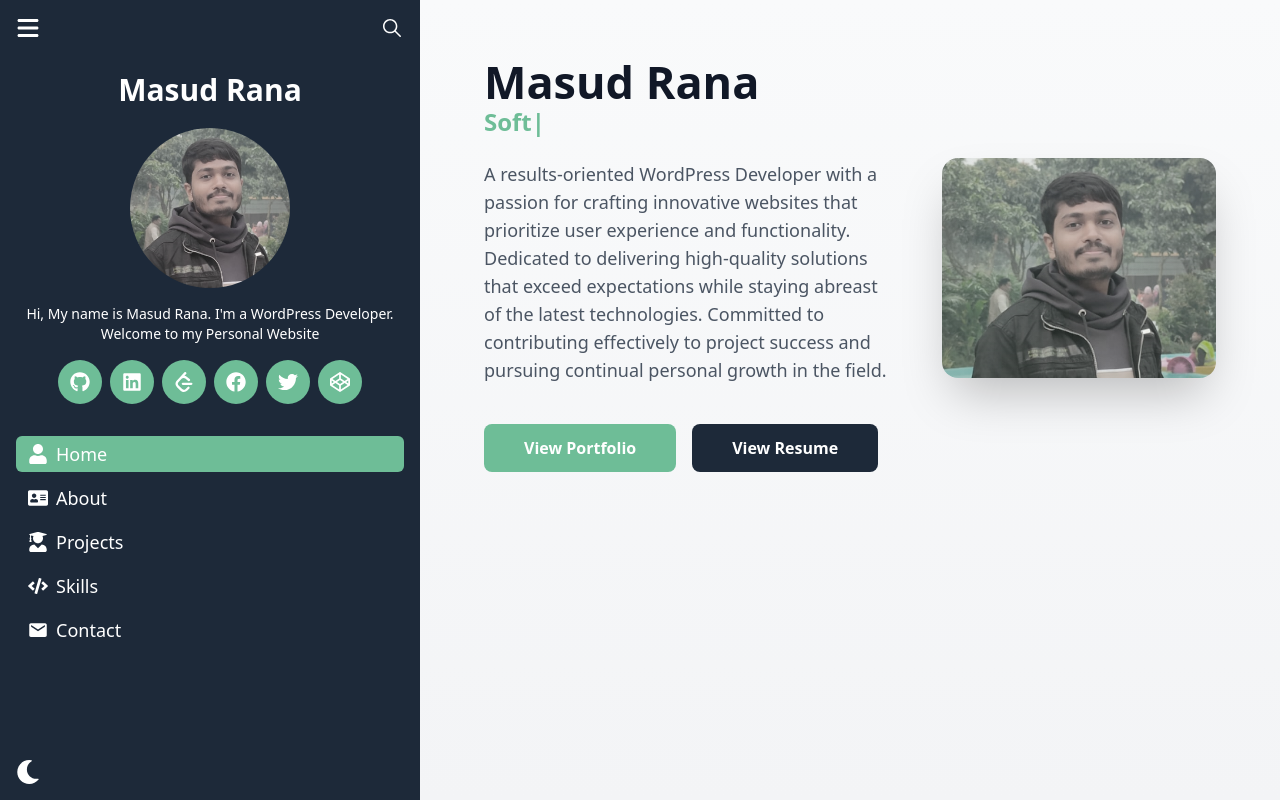
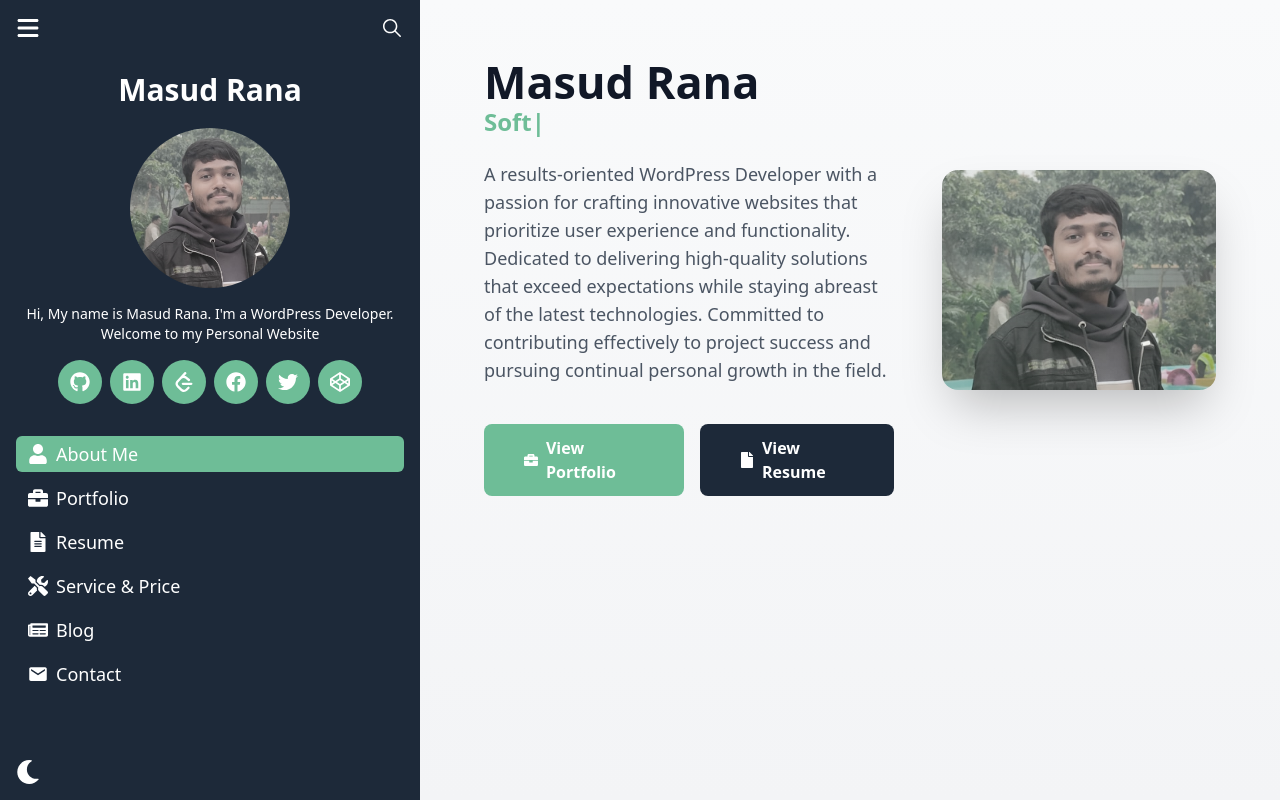
Before and after one commit to pro-masud/React-Portfolio-For-Me, a React (Vite) app: page /about in a window 1280 px wide. Built offline with nearby package versions, Linux system fonts and the light colour scheme.

Commit message:
feat: about us page update

```diff
--- a/src/components/Header.jsx
+++ b/src/components/Header.jsx
@@ -1,9 +1,11 @@
-import { useEffect, useRef } from "react";
+import { useEffect, useRef, useState } from "react";
+import { FaBriefcase, FaFile } from "react-icons/fa";
 import { Typed } from "react-typed";
 import UserImage from "../assets/image/user.png";
 
 const Header = () => {
   const typedRef = useRef(null);
+  const [hoveredButton, setHoveredButton] = useState(null);
 
   useEffect(() => {
     if (typedRef.current) {
@@ -59,15 +61,33 @@ const Header = () => {
               <div className="flex flex-col sm:flex-row gap-4 pt-6 justify-center lg:justify-start">
                 <a
                   href="#"
-                  className="px-8 sm:px-10 py-3 bg-secondary-ur text-white font-semibold rounded-lg hover:bg-opacity-90 hover:shadow-lg transition-all duration-200 transform hover:-translate-y-1"
+                  onMouseEnter={() => setHoveredButton("portfolio")}
+                  onMouseLeave={() => setHoveredButton(null)}
+                  className={`px-8 sm:px-10 py-3 font-semibold rounded-lg transition-all duration-200 transform flex items-center gap-2 justify-center ${
+                    hoveredButton === "portfolio"
+                      ? "bg-secondary-ur text-white shadow-lg -translate-y-1"
+                      : hoveredButton === "resume"
+                        ? "bg-secondary-ur text-white opacity-60"
+                        : "bg-secondary-ur text-white hover:bg-opacity-90 hover:shadow-lg hover:-translate-y-1"
+                  }`}
                 >
+                  <FaBriefcase />
                   View Portfolio
                 </a>
 
                 <a
                   href="#"
-                  className="px-8 sm:px-10 py-3 bg-primary-ur text-white font-semibold rounded-lg hover:bg-opacity-90 hover:shadow-lg transition-all duration-200 transform hover:-translate-y-1"
+                  onMouseEnter={() => setHoveredButton("resume")}
+                  onMouseLeave={() => setHoveredButton(null)}
+                  className={`px-8 sm:px-10 py-3 font-semibold rounded-lg transition-all duration-200 transform flex items-center gap-2 justify-center ${
+                    hoveredButton === "resume"
+                      ? "bg-primary-ur text-white shadow-lg -translate-y-1"
+                      : hoveredButton === "portfolio"
+                        ? "bg-primary-ur text-white opacity-60"
+                        : "bg-primary-ur text-white hover:bg-opacity-90 hover:shadow-lg hover:-translate-y-1"
+                  }`}
                 >
+                  <FaFile />
                   View Resume
                 </a>
               </div>
--- a/src/components/Sidebar.jsx
+++ b/src/components/Sidebar.jsx
@@ -1,14 +1,15 @@
 import { useEffect, useState } from "react";
 import { CiLight } from "react-icons/ci";
 import {
-  FaAddressCard,
-  FaCode,
+  FaBriefcase,
   FaFacebook,
+  FaFileAlt,
   FaGithub,
   FaMoon,
+  FaNewspaper,
+  FaTools,
   FaTwitter,
   FaUser,
-  FaUserGraduate,
 } from "react-icons/fa";
 import { FaBars, FaCodepen, FaLinkedin } from "react-icons/fa6";
 import { IoIosSearch, IoMdMail } from "react-icons/io";
@@ -73,7 +74,6 @@ const Sidebar = () => {
                   <h2 className="text-3xl text-white dark:text-gray-200 font-bold">
                     Masud Rana
                   </h2>
-
                   <img
                     src={UserImage}
                     alt="User Avatar"
@@ -156,49 +156,63 @@ const Sidebar = () => {
                     } ${!isSidebarOpen && "active-link"}`}
                   >
                     <FaUser fontSize="20px" />
-                    {isSidebarOpen && "Home"}
+                    {isSidebarOpen && "About Me"}
                   </a>
                 </li>
 
                 <li>
                   <a
-                    href="#about"
+                    href="#Portfolio"
                     className={`flex items-center gap-2 rounded-md transition-all duration-200 ${
                       isSidebarOpen
                         ? "nav-link px-3 py-1 hover:bg-secondary-ur hover:text-white"
                         : "p-1 justify-center hover:bg-secondary-ur"
                     }`}
                   >
-                    <FaAddressCard fontSize="20px" />
-                    {isSidebarOpen && "About"}
+                    <FaBriefcase fontSize="20px" />
+                    {isSidebarOpen && "Portfolio"}
                   </a>
                 </li>
 
                 <li>
                   <a
-                    href="#projects"
+                    href="#Resume"
                     className={`flex items-center gap-2 rounded-md transition-all duration-200 ${
                       isSidebarOpen
                         ? "nav-link px-3 py-1 hover:bg-secondary-ur hover:text-white"
                         : "p-1 justify-center hover:bg-secondary-ur"
                     }`}
                   >
-                    <FaUserGraduate fontSize="20px" />
-                    {isSidebarOpen && "Projects"}
+                    <FaFileAlt fontSize="20px" />
+                    {isSidebarOpen && "Resume"}
                   </a>
                 </li>
 
                 <li>
                   <a
-                    href="#skills"
+                    href="#Price"
                     className={`flex items-center gap-2 rounded-md transition-all duration-200 ${
                       isSidebarOpen
                         ? "nav-link px-3 py-1 hover:bg-secondary-ur hover:text-white"
                         : "p-1 justify-center hover:bg-secondary-ur"
                     }`}
                   >
-                    <FaCode fontSize="20px" />
-                    {isSidebarOpen && "Skills"}
+                    <FaTools fontSize="20px" />
+                    {isSidebarOpen && "Service & Price"}
+                  </a>
+                </li>
+
+                <li>
+                  <a
+                    href="#Blog"
+                    className={`flex items-center gap-2 rounded-md transition-all duration-200 ${
+                      isSidebarOpen
+                        ? "nav-link px-3 py-1 hover:bg-secondary-ur hover:text-white"
+                        : "p-1 justify-center hover:bg-secondary-ur"
+                    }`}
+                  >
+                    <FaNewspaper fontSize="20px" />
+                    {isSidebarOpen && "Blog"}
                   </a>
                 </li>
 
```
